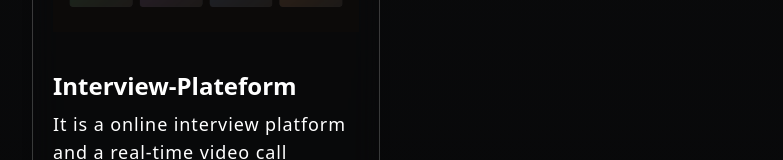
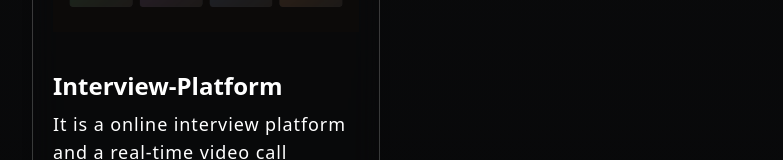
Before and after one commit to Ak-Yadav3122/Portfolio, a React (Vite) app: page / in a window 1280 px wide. Shown: the part 1748-1908 px from the top of the page, without its empty margins (248-1031 px from the left). Built offline with nearby package versions, Linux system fonts and the light colour scheme.

Commit message:
update the name

```diff
--- a/src/components/Projects.js
+++ b/src/components/Projects.js
@@ -23,7 +23,7 @@ const projects = [
   },
   {
     id: 3,
-    title: "Interview-Plateform",
+    title: "Interview-Platform",
     description:
       "It is a online interview platform and a real-time video call application with secure user authentication, allowing users to sign up, log in, and manage their interviews. With a user-friendly interface, Interviewer can create, edit, and delete enterview schedule, all while enjoying a secure, personalized experience.",
     image: "/assets/video-Interview-ss.png",
```
